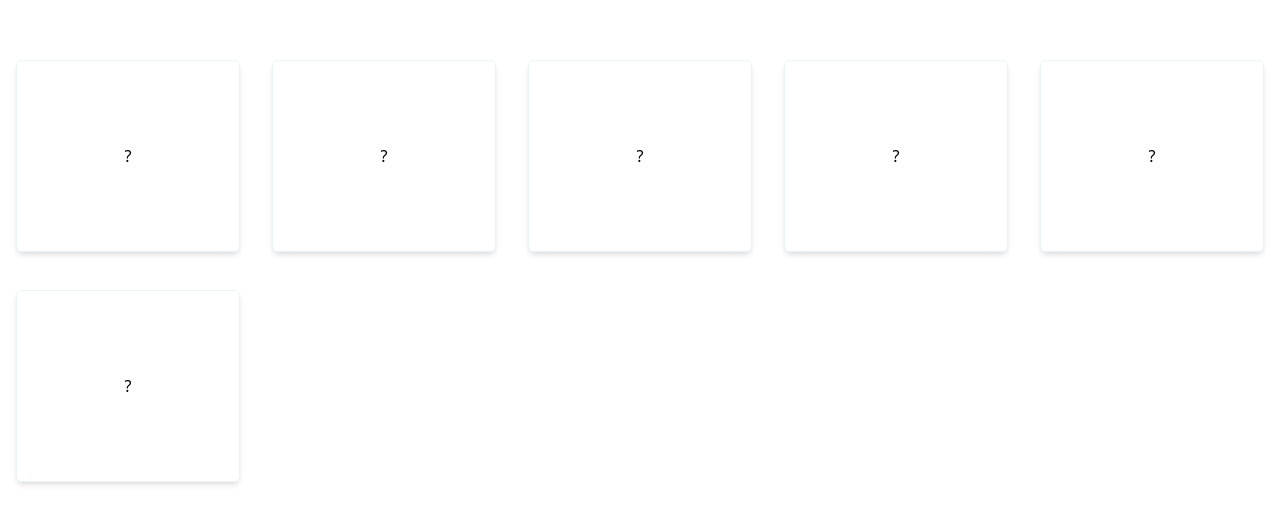
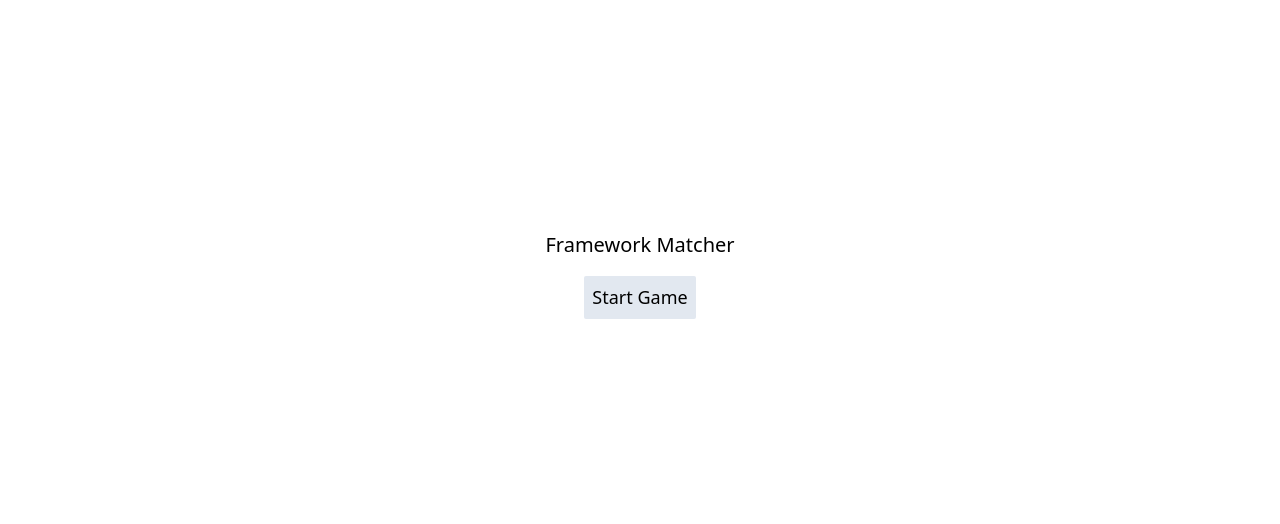
Before and after one commit to chris-tse/framework-matcher, a React (Create React App) app: page / in a window 1280 px wide. Shown: the part 126-650 px from the top of the page. Built offline with nearby package versions, Linux system fonts and the light colour scheme.

Commit message:
Finish game logic and card styles with logos

```diff
--- a/src/App.tsx
+++ b/src/App.tsx
@@ -4,15 +4,19 @@ import Game from './components/Game'
 const frameworks = ['React', 'Angular', 'Vue']
 
 function App() {
-    const [gameState, setGameState] = useState('STARTED')
+    const [gameState, setGameState] = useState('NOT_STARTED')
 
     const startGame = () => {
-        setGameState('STARTED')
+        setGameState('GAME_STARTED')
+    }
+
+    const winGame = () => {
+        setGameState('GAME_WON')
     }
 
     return (
         <div className="w-screen min-h-screen flex flex-col justify-center">
-            {gameState === 'NOT_START' ? (
+            {gameState === 'NOT_STARTED' ? (
                 <div className="flex flex-col">
                     <h1 className="text-xl text-center">Framework Matcher</h1>
                     <button
@@ -24,9 +28,20 @@ function App() {
                 </div>
             ) : null}
 
-            {gameState === 'STARTED' ? <Game frameworks={frameworks} /> : null}
+            {gameState === 'GAME_STARTED' ? <Game onWin={winGame} frameworks={frameworks} /> : null}
 
-            {gameState === 'END' ? <div>Show score and stuff</div> : null}
+            {gameState === 'GAME_WON' ? (
+                <div className="flex flex-col">
+                    <h1 className="text-xl text-center">Framework Matcher</h1>
+                    <p className="text-center">You win!</p>
+                    <button
+                        className="bg-gray-300 px-2 py-2 mt-4 rounded-sm text-lg inline-block mx-auto"
+                        onClick={startGame}
+                    >
+                        Play Again
+                    </button>
+                </div>
+            ) : null}
         </div>
     )
 }
--- a/src/components/Card.tsx
+++ b/src/components/Card.tsx
@@ -1,4 +1,5 @@
 import React, { SyntheticEvent } from 'react'
+import logos from '../logos'
 
 type CardProps = {
     text: string
@@ -15,7 +16,7 @@ function Card({ text, flipped, handleCardClick, cardId }: CardProps) {
     return (
         <div
             onClick={handleClick}
-            className={`border border-gray-200 rounded-md shadow-md hover:shadow-lg cursor-pointer text-center relative mx-4 my-4 h-48 w-56 inline-flex justify-center items-center transition duration-500 ${
+            className={`border border-gray-200 rounded-md shadow-md hover:shadow-lg cursor-pointer text-center relative mx-4 my-4 h-full w-full inline-flex justify-center items-center transition duration-500 ${
                 flipped ? 'is-flipped' : ''
             }`}
             style={{ transformStyle: 'preserve-3d' }}
@@ -27,10 +28,10 @@ function Card({ text, flipped, handleCardClick, cardId }: CardProps) {
                 ?
             </div>
             <div
-                className="absolute w-full h-full flex flex-col justify-center"
+                className="absolute w-full h-full flex flex-col justify-center p-4"
                 style={{ backfaceVisibility: 'hidden', transform: 'rotateY(180deg)' }}
             >
-                {text}
+                <img src={logos[text.toLowerCase()]} alt={`${text} logo`} />
             </div>
         </div>
     )
--- a/src/components/Game.tsx
+++ b/src/components/Game.tsx
@@ -4,9 +4,10 @@ import { BaseCard, CardState } from '../types'
 
 type GameProps = {
     frameworks: string[]
+    onWin: Function
 }
 
-function Game({ frameworks }: GameProps) {
+function Game({ frameworks, onWin: endGame }: GameProps) {
     const initialCards: BaseCard[] = frameworks
         .map(f => [
             { text: f, id: f + '-1' },
@@ -17,10 +18,12 @@ function Game({ frameworks }: GameProps) {
     const initialState = initialCards.map(c => ({ ...c, flipped: false }))
 
     const [matchPair, setMatchPair] = useState<string[]>([])
+    const [disableClick, setDisableClick] = useState(false)
     const [cards, setCards] = useState<CardState[]>(initialState)
 
     const flipCard = useCallback(
         (id: string) => {
+            console.log('flipping', id)
             const newCards = [...cards]
             const index = newCards.findIndex(card => card.id === id)
 
@@ -35,24 +38,36 @@ function Game({ frameworks }: GameProps) {
             return
         }
 
+        console.log('Match pair formed with', matchPair[0], matchPair[1])
+
         const [card1, card2] = matchPair.map(c => c.split('-')[0])
 
         if (card1 !== card2) {
+            setDisableClick(true)
             setTimeout(() => {
                 flipCard(matchPair[0])
                 flipCard(matchPair[1])
                 setMatchPair([])
+                setTimeout(() => setDisableClick(false), 400)
             }, 700)
             return
         }
 
+        const numUnflipped = cards.map(c => c.flipped).filter(c => !c).length
+
+        if (numUnflipped === 0) {
+            setTimeout(() => endGame(), 1000)
+        }
+
         setMatchPair([])
-    }, [flipCard, matchPair])
+    }, [matchPair])
 
     function handleCardClick(id: string) {
-        if (matchPair.length === 2) {
+        if (matchPair.length === 2 || disableClick) {
             return
         }
+
+        console.log(id, 'clicked')
 
         const newCards = [...cards]
         const index = newCards.findIndex(card => card.id === id)
@@ -66,7 +81,7 @@ function Game({ frameworks }: GameProps) {
     }
 
     return (
-        <div>
+        <div className="grid gap-4 grid-cols-easy grid-rows-easy mx-auto">
             {cards.map(card => {
                 return (
                     <Card
@@ -91,17 +106,3 @@ function shuffle(a: any[]) {
 }
 
 export default Game
-
-// type Action = { type: 'CARD_CLICKED'; cardId: string }
-
-// const initalState: GameState = {
-//     cardsClicked: [],
-//     cards: cards.map(c => ({ ...cards, flipped: false })),
-// }
-
-// function reducer(state: GameState, action: Action): GameState {
-//     console.log(action)
-//     return state
-// }
-
-// const [state, dispatch] = useReducer(reducer, initalState)
--- a/tailwind.config.js
+++ b/tailwind.config.js
@@ -1,8 +1,17 @@
 module.exports = {
-	purge: ['./src/**/*.tsx'],
-	theme: {
-		extend: {},
-	},
-	variants: {},
-	plugins: [],
+    purge: ['./src/**/*.tsx'],
+    theme: {
+        extend: {
+            gridTemplateColumns: {
+                easy: 'repeat(3, 250px)',
+                medium: 'repeat(4, 200px)',
+            },
+            gridTemplateRows: {
+                easy: 'repeat(2, 250px)',
+                medium: 'repeat(3, 200px)',
+            },
+        },
+    },
+    variants: {},
+    plugins: [],
 }
```
